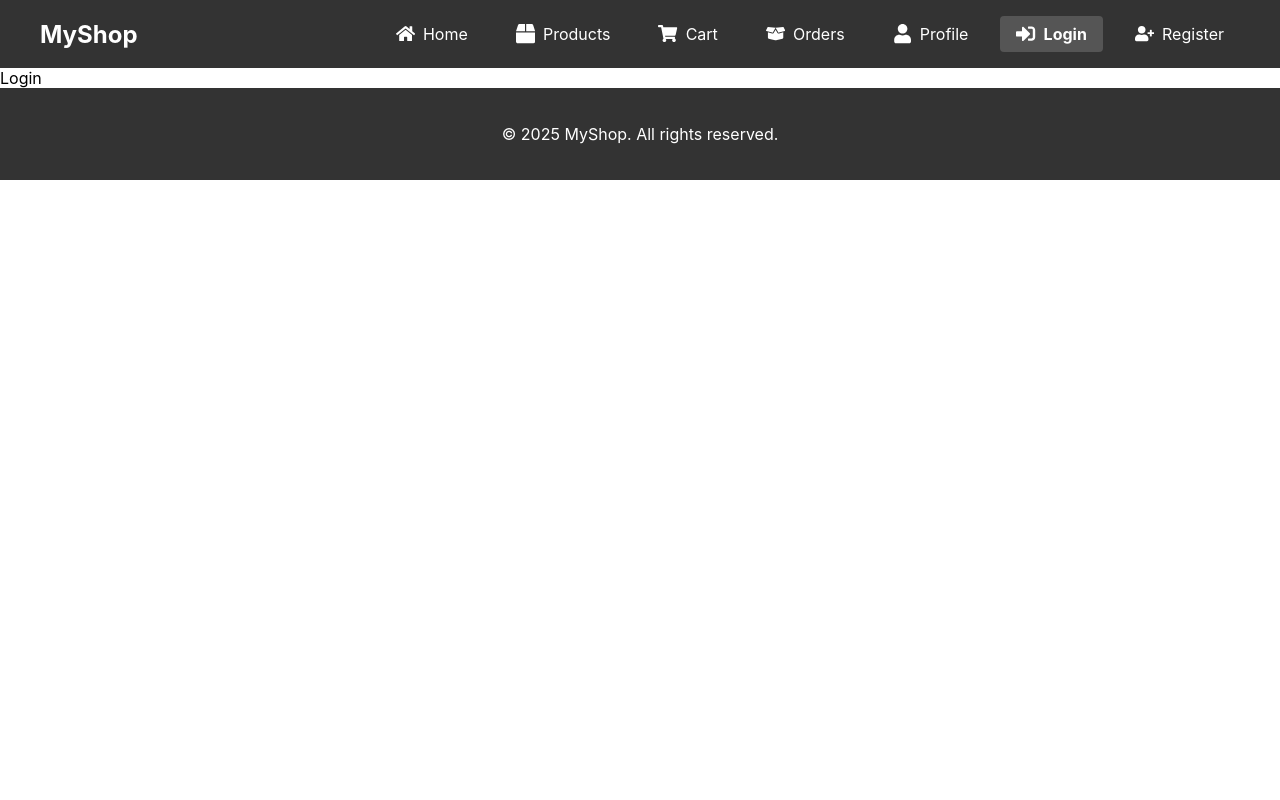
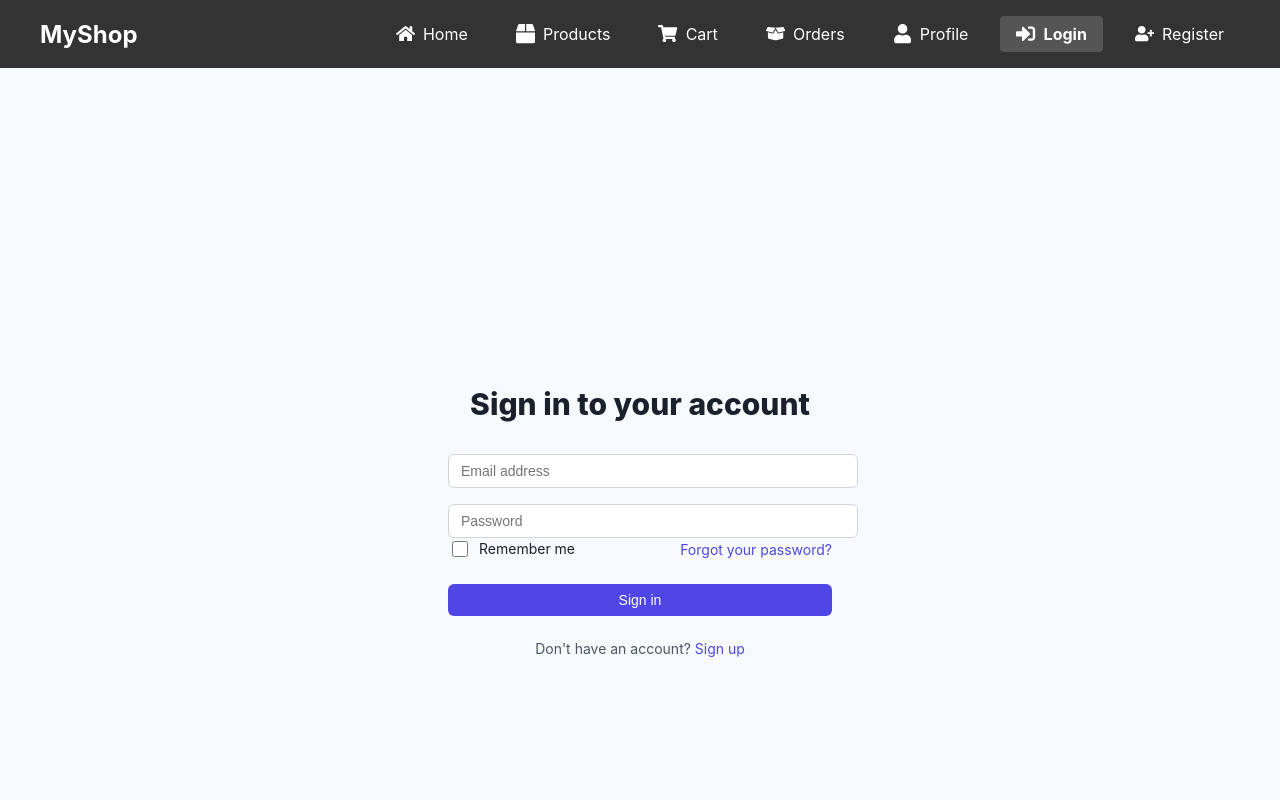
Before and after one commit to Gopichandu923/e-commerce, a React (Create React App) app in the folder frontend/: page /login in a window 1280 px wide. Shown: the top 800 px of the page. Built offline with nearby package versions, Linux system fonts and the light colour scheme.

Commit message:
updated the login component

```diff
--- a/frontend/src/App.css
+++ b/frontend/src/App.css
@@ -73,3 +73,166 @@
   font-size: 14px;
   font-weight: 300;
 }
+
+/*Login Component Style*/
+
+.login-container {
+  min-height: 100vh;
+  display: flex;
+  align-items: center;
+  justify-content: center;
+  background-color: #f7fafc;
+  padding: 3rem 1rem;
+}
+
+.form-wrapper {
+  max-width: 24rem;
+  width: 100%;
+  margin: 0 auto;
+}
+
+.form-wrapper h2 {
+  margin-top: 1.5rem;
+  text-align: center;
+  font-size: 1.875rem;
+  font-weight: 800;
+  color: #1a202c;
+  margin-bottom: 2rem;
+}
+
+.form {
+  margin-top: 2rem;
+}
+
+.form-group {
+  display: flex;
+  flex-direction: column;
+  gap: 1rem;
+}
+
+.input {
+  width: 100%;
+  padding: 0.5rem 0.75rem;
+  border: 1px solid #d1d5db;
+  border-radius: 0.375rem;
+  font-size: 0.875rem;
+  color: #1a202c;
+  background-color: #fff;
+  outline: none;
+}
+
+.input:focus {
+  border-color: #4f46e5;
+  box-shadow: 0 0 0 2px rgba(79, 70, 229, 0.2);
+}
+
+.input.error {
+  border-color: #f87171;
+}
+
+.error-text {
+  margin-top: 0.25rem;
+  font-size: 0.875rem;
+  color: #dc2626;
+}
+
+.form-options {
+  display: flex;
+  justify-content: space-between;
+  align-items: center;
+  margin-bottom: 1.5rem;
+}
+
+.checkbox-group {
+  display: flex;
+  align-items: center;
+}
+
+.checkbox {
+  width: 1rem;
+  height: 1rem;
+  border: 1px solid #d1d5db;
+  border-radius: 0.25rem;
+  accent-color: #4f46e5;
+}
+
+.checkbox-label {
+  margin-left: 0.5rem;
+  font-size: 0.875rem;
+  color: #1a202c;
+}
+
+.link-text {
+  font-size: 0.875rem;
+  color: #4f46e5;
+  text-decoration: none;
+}
+
+.link-text:hover {
+  color: #4338ca;
+  text-decoration: underline;
+}
+
+.button {
+  width: 100%;
+  padding: 0.5rem 1rem;
+  background-color: #4f46e5;
+  color: #fff;
+  border: none;
+  border-radius: 0.375rem;
+  font-size: 0.875rem;
+  font-weight: 500;
+  cursor: pointer;
+  text-align: center;
+}
+
+.button:hover:not(:disabled) {
+  background-color: #4338ca;
+}
+
+.button.submitting {
+  background-color: #a5b4fc;
+  cursor: not-allowed;
+}
+
+.spinner {
+  width: 1.25rem;
+  height: 1.25rem;
+  margin-right: 0.75rem;
+  animation: spin 1s linear infinite;
+}
+
+.spinner-circle {
+  opacity: 0.25;
+}
+
+.spinner-path {
+  opacity: 0.75;
+}
+
+@keyframes spin {
+  to {
+    transform: rotate(360deg);
+  }
+}
+
+.signup-link {
+  text-align: center;
+  margin-top: 1.5rem;
+}
+
+.signup-link p {
+  font-size: 0.875rem;
+  color: #4b5563;
+}
+
+.sr-only {
+  position: absolute;
+  width: 1px;
+  height: 1px;
+  padding: 0;
+  margin: -1px;
+  overflow: hidden;
+  clip: rect(0, 0, 0, 0);
+  border: 0;
+}
--- a/frontend/src/pages/Login.js
+++ b/frontend/src/pages/Login.js
@@ -1,7 +1,163 @@
-import React from "react";
+import React, { useState } from "react";
 
 const Login = () => {
-  return <div>Login</div>;
+  const [formData, setFormData] = useState({
+    email: "",
+    password: "",
+  });
+  const [errors, setErrors] = useState({});
+  const [isSubmitting, setIsSubmitting] = useState(false);
+
+  const handleChange = (e) => {
+    const { name, value } = e.target;
+    setFormData({
+      ...formData,
+      [name]: value,
+    });
+  };
+
+  const validate = () => {
+    const newErrors = {};
+    if (!formData.email) {
+      newErrors.email = "Email is required";
+    } else if (!/\S+@\S+\.\S+/.test(formData.email)) {
+      newErrors.email = "Email is invalid";
+    }
+    if (!formData.password) {
+      newErrors.password = "Password is required";
+    } else if (formData.password.length < 6) {
+      newErrors.password = "Password must be at least 6 characters";
+    }
+    setErrors(newErrors);
+    return Object.keys(newErrors).length === 0;
+  };
+
+  const handleSubmit = (e) => {
+    e.preventDefault();
+    if (validate()) {
+      setIsSubmitting(true);
+      // Simulate API call
+      console.log("Form submitted:", formData);
+      setTimeout(() => {
+        setIsSubmitting(false);
+        alert("Login successful!");
+      }, 1000);
+    }
+  };
+
+  return (
+    <div className="login-container">
+      <div className="form-wrapper">
+        <div>
+          <h2>Sign in to your account</h2>
+        </div>
+        <form className="form" onSubmit={handleSubmit}>
+          <div className="form-group">
+            <div>
+              <label htmlFor="email" className="sr-only">
+                Email address
+              </label>
+              <input
+                id="email"
+                name="email"
+                type="email"
+                autoComplete="email"
+                required
+                value={formData.email}
+                onChange={handleChange}
+                className={errors.email ? "input error" : "input"}
+                placeholder="Email address"
+              />
+              {errors.email && <p className="error-text">{errors.email}</p>}
+            </div>
+            <div>
+              <label htmlFor="password" className="sr-only">
+                Password
+              </label>
+              <input
+                id="password"
+                name="password"
+                type="password"
+                autoComplete="current-password"
+                required
+                value={formData.password}
+                onChange={handleChange}
+                className={errors.password ? "input error" : "input"}
+                placeholder="Password"
+              />
+              {errors.password && (
+                <p className="error-text">{errors.password}</p>
+              )}
+            </div>
+          </div>
+
+          <div className="form-options">
+            <div className="checkbox-group">
+              <input
+                id="remember-me"
+                name="remember-me"
+                type="checkbox"
+                className="checkbox"
+              />
+              <label htmlFor="remember-me" className="checkbox-label">
+                Remember me
+              </label>
+            </div>
+
+            <div className="link">
+              <a href="#" className="link-text">
+                Forgot your password?
+              </a>
+            </div>
+          </div>
+
+          <div>
+            <button
+              type="submit"
+              disabled={isSubmitting}
+              className={isSubmitting ? "button submitting" : "button"}
+            >
+              {isSubmitting ? (
+                <>
+                  <svg
+                    className="spinner"
+                    xmlns="http://www.w3.org/2000/svg"
+                    fill="none"
+                    viewBox="0 0 24 24"
+                  >
+                    <circle
+                      className="spinner-circle"
+                      cx="12"
+                      cy="12"
+                      r="10"
+                      stroke="currentColor"
+                      strokeWidth="4"
+                    ></circle>
+                    <path
+                      className="spinner-path"
+                      fill="currentColor"
+                      d="M4 12a8 8 0 018-8V0C5.373 0 0 5.373 0 12h4zm2 5.291A7.962 7.962 0 014 12H0c0 3.042 1.135 5.824 3 7.938l3-2.647z"
+                    ></path>
+                  </svg>
+                  Signing in...
+                </>
+              ) : (
+                "Sign in"
+              )}
+            </button>
+          </div>
+        </form>
+        <div className="signup-link">
+          <p>
+            Don't have an account?{" "}
+            <a href="#" className="link-text">
+              Sign up
+            </a>
+          </p>
+        </div>
+      </div>
+    </div>
+  );
 };
 
 export default Login;
```
Also changed, not shown: 1 other file (tests, documents, lock files or other folders).
